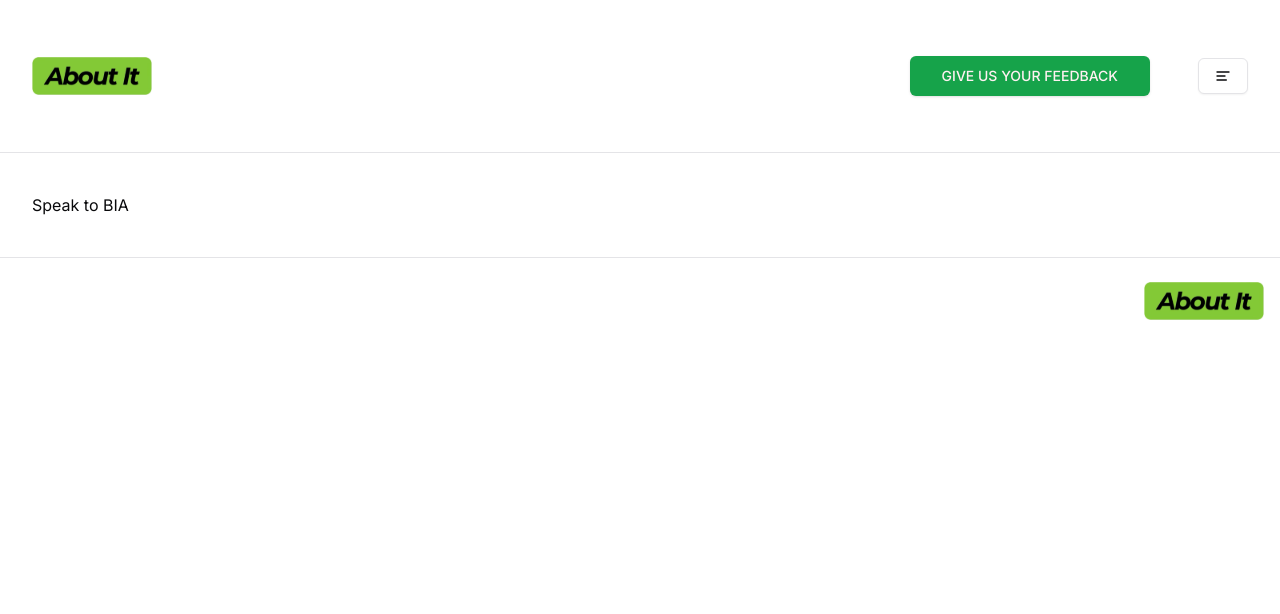
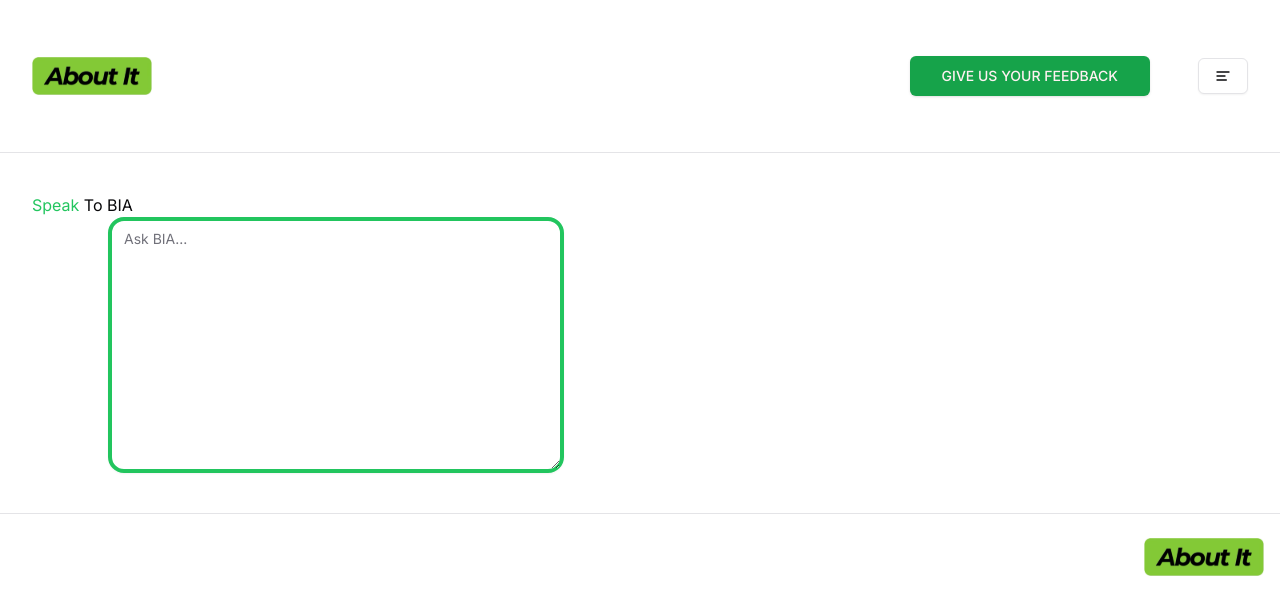
Before and after one commit to keb-ville/Aboutit-BIA-project, a Next.js app in the folder aboutit-app/: page /bia in a window 1280 px wide. Shown: the top 614 px of the page. Built offline with nearby package versions, Linux system fonts and the light colour scheme.

Commit message:
add link to button

```diff
--- a/aboutit-app/app/bia/page.tsx
+++ b/aboutit-app/app/bia/page.tsx
@@ -1,7 +1,14 @@
+import { TextareaWithButton } from "../../components/form/TextAreaInput";
+
 function SpeakToBiaPage() {
   return (
     <div>
-      <h1>Speak to BIA</h1>
+      <h2>
+        <span className="text-green-500">Speak</span> To BIA
+      </h2>
+      <div className="w-3/4 lg:w-1/2 md:w-1/3">
+        <TextareaWithButton />
+      </div>
     </div>
   );
 }
--- a/aboutit-app/app/page.tsx
+++ b/aboutit-app/app/page.tsx
@@ -4,6 +4,8 @@ import Image from "next/image";
 import { TextareaWithButton } from "../components/form/TextAreaInput";
 import { motion } from "framer-motion";
 import { useState, useEffect } from "react";
+import { Button } from "../components/ui/button";
+import Link from "next/link";
 
 function HomePage() {
   const [isModalOpen, setIsModalOpen] = useState(false);
@@ -59,6 +61,10 @@ function HomePage() {
         <TextareaWithButton />
       </div>
       <Modal isOpen={isModalOpen} onClose={closeModal} />
+
+      <Button className="w-1/3">
+        <Link href="/bia">Get Started</Link>
+      </Button>
     </div>
   );
 }
--- a/aboutit-app/components/form/TextAreaInput.tsx
+++ b/aboutit-app/components/form/TextAreaInput.tsx
@@ -1,4 +1,4 @@
-import { Button } from "../ui/button";
+
 import { Textarea } from "../ui/textarea";
 
 export function TextareaWithButton() {
@@ -8,7 +8,7 @@ export function TextareaWithButton() {
         placeholder="Ask BIA..."
         className="border-4 border-green-500 focus:border-green-700 focus:ring-green-700 h-64 w-3/4 mx-auto rounded-2xl resize-y"
       />
-      <Button className="w-1/3">Get Started</Button>
+
     </div>
   );
 }
```
